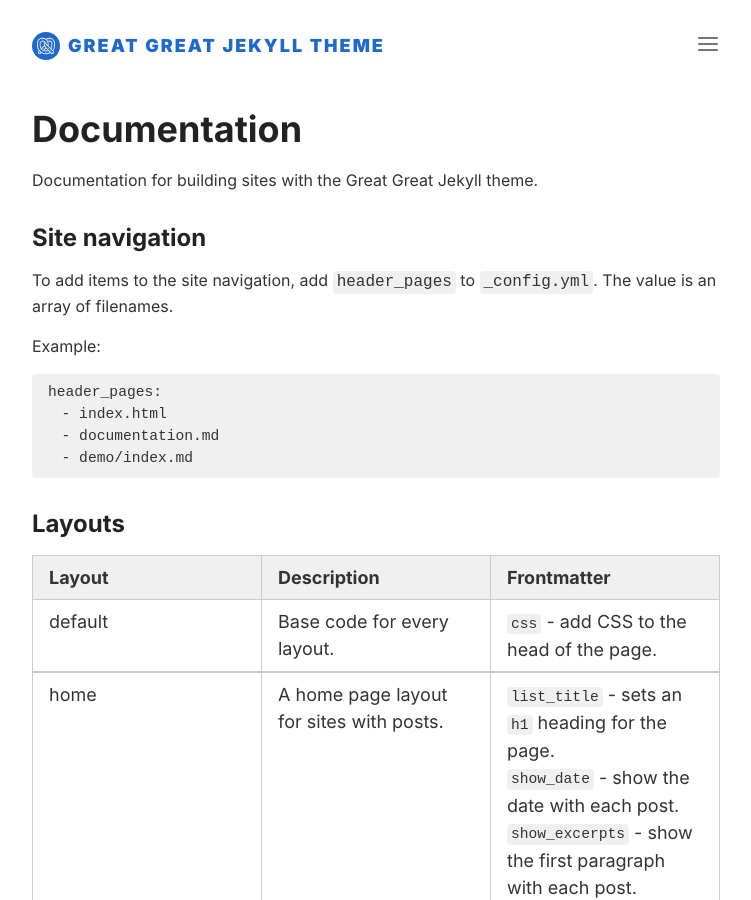
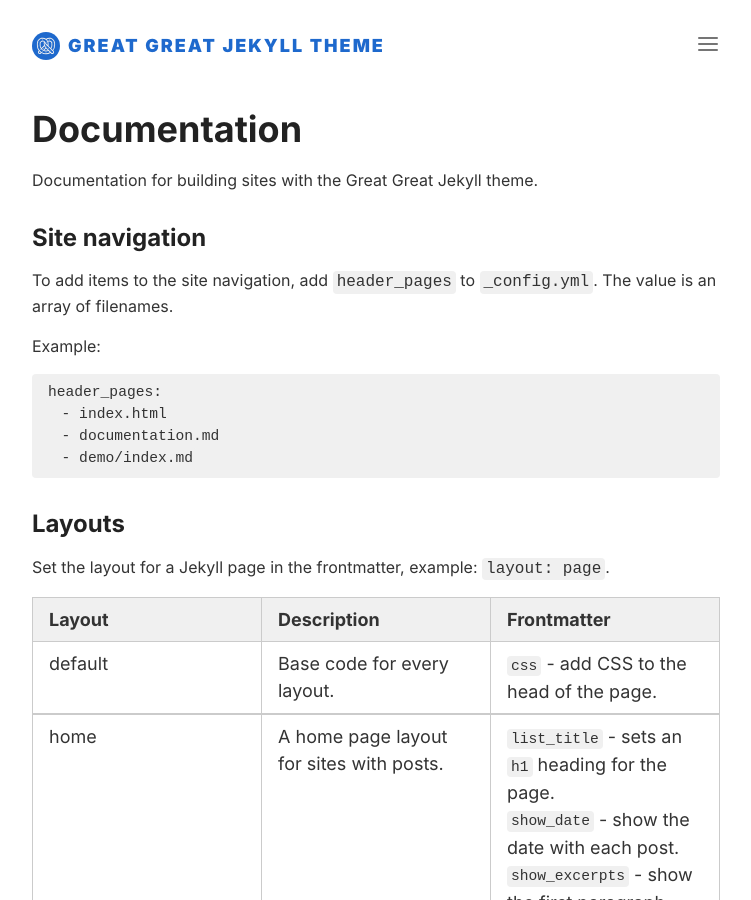
Before and after one commit to double-great/theme, a Jekyll site: the page built from documentation.md, in a window 1280 px wide and 900 px high. Shown: the whole window, without its empty margins (264-1015 px from the left). Built offline with Jekyll 4.4.1, drawn with Linux system fonts in a browser that asks for light colours.

Commit message:
Update documentation.md

```diff
--- a/documentation.md
+++ b/documentation.md
@@ -29,6 +29,8 @@ header_pages:
 
 ## Layouts
 
+Set the layout for a Jekyll page in the frontmatter, example: `layout: page`.
+
 | Layout                                        | Description | Frontmatter               |
 | --------------------------------------------- | ----------- | ------------------------- |
 | {% for layout in site.data.layouts %}{{layout | first}}     | {{layout[1].description}} | {% for item in layout[1].frontmatter %}`{{item | first | first}}` - {{item | first | last}}<br>{% endfor %} |
```
